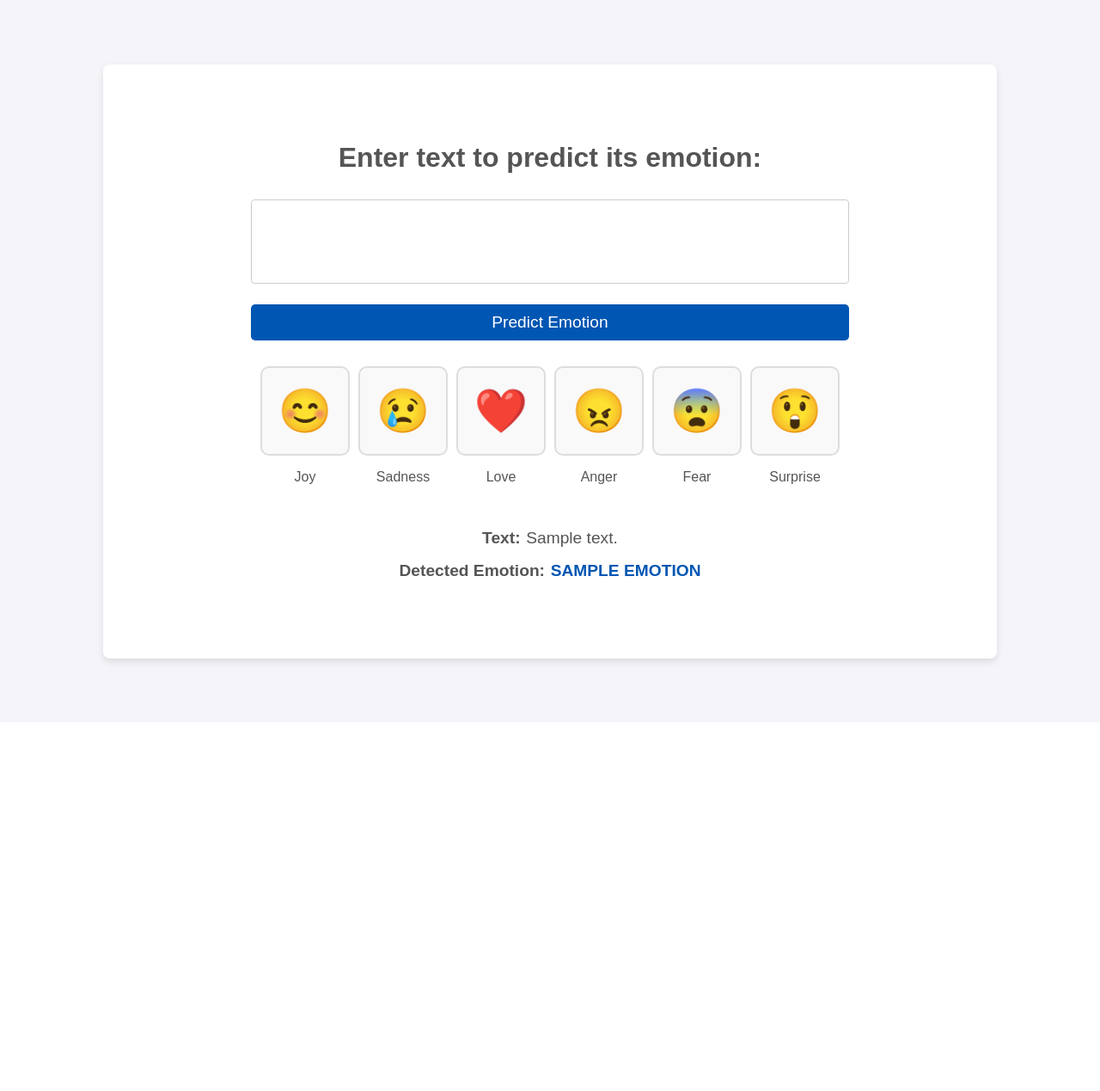
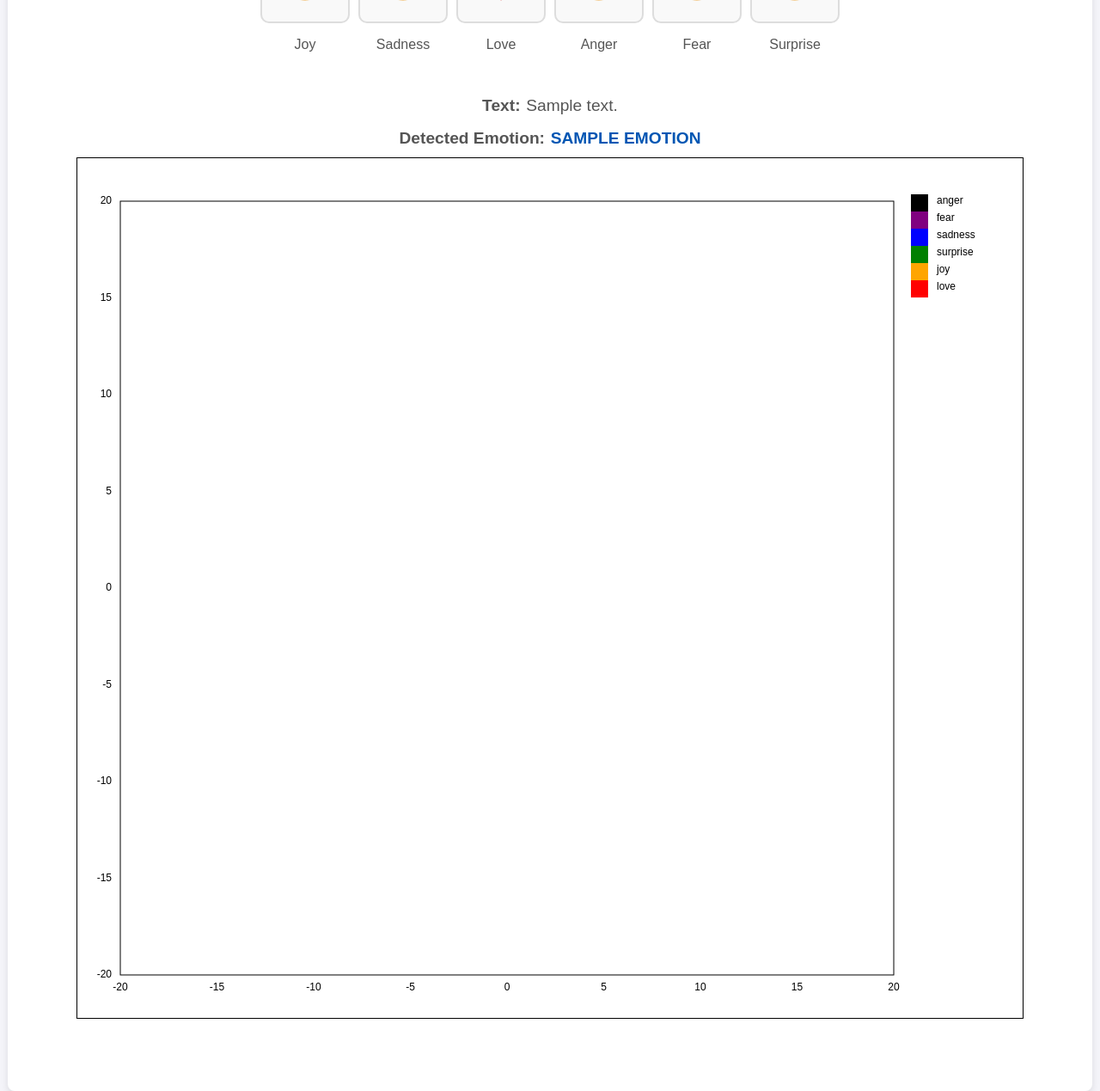
Before and after one commit to ArinaLazarenko/emotions_detection, a Flask app: template webpage/templates/index.html in a window 1280 px wide. Shown: the whole page at 86% size. Before the commit the page ends 776 px from the top, so only its background shows below. Run offline with Flask 3, Linux system fonts and the light colour scheme; the template is opened without the code that fills it: most values are stand-ins (such as "Sample title", 1, 10 or a date in 2020).

Commit message:
dynamic plot added

```diff
--- a/webpage/app.py
+++ b/webpage/app.py
@@ -6,15 +6,18 @@ app = Flask(__name__)
 # Route to display the homepage
 @app.route('/')
 def index():
-    return render_template('index.html')
+    js_calls = m.visualize()
+    return render_template('index.html', js_calls=js_calls)
 
 # Route to handle text submission and prediction
 @app.route('/predict', methods=['POST'])
 def predict():
     text = request.form['text']
-    emotion = m.predict_emotion(text)
-    return render_template('index.html', text=text, emotion=emotion)
+    emotion = m.process_text(text)
+    js_calls = m.visualize()
+    return render_template('index.html', text=text, emotion=emotion, js_calls=js_calls)
 
 if __name__ == '__main__':
     m.load_model()
+    m.example_data()
     app.run(debug=True)
--- a/webpage/model.py
+++ b/webpage/model.py
@@ -1,15 +1,34 @@
+import json
+from sklearn.discriminant_analysis import StandardScaler
 import torch
 from transformers import AutoTokenizer, AutoModelForSequenceClassification
-from safetensors.torch import load_file
+import numpy as np
+from datasets import load_dataset
 
-tokenizer = None
-model = None
-emotion_labels = ['sadness', 'joy', 'love', 'anger', 'fear', 'surprise']
+# from transformers import BertTokenizer, BertModel
+from sklearn.decomposition import PCA
+
+_tokenizer = None
+_model = None
+_emotion_labels = ['sadness', 'joy', 'love', 'anger', 'fear', 'surprise']
+_label_to_color = {
+        'anger': 'black',
+        'fear': 'purple',
+        'sadness': 'blue',
+        'surprise': 'green',
+        'joy': 'orange',
+        'love': 'red'
+    }
+_embeddings = []
+_colors = []
+_texts = []
 
 def prepare_model():
     try:
         tokenizer = AutoTokenizer.from_pretrained('bhadresh-savani/roberta-base-emotion')
         model = AutoModelForSequenceClassification.from_pretrained('bhadresh-savani/roberta-base-emotion')
+
+        model.config.output_hidden_states = True
 
         return tokenizer, model
     except Exception as e:
@@ -18,21 +37,93 @@ def prepare_model():
 
 
 def load_model():
-    global tokenizer, model
-    tokenizer, model = prepare_model()
-
+    global _tokenizer, _model
+    _tokenizer, _model = prepare_model()
 
 # Define the prediction function
 def predict_emotion(text):
 
-    if tokenizer is None or model is None:
-        print("Failed to load the model.")
-        exit(1)
+    try:
+        inputs = _tokenizer(
+            text,
+            return_tensors="pt",
+            truncation=True,
+            padding=True,
+            max_length=512
+        )
 
-    inputs = tokenizer(text, return_tensors='pt')
-    # Perform inference
-    with torch.no_grad():
-        outputs = model(**inputs)
+        _model.eval()
 
-    predicted_class = torch.argmax(outputs.logits, dim=1).item()
-    return emotion_labels[predicted_class]
+        with torch.no_grad():
+            outputs = _model(**inputs)
+            logits = outputs.logits
+
+        probabilities = torch.softmax(logits, dim=1).squeeze().tolist()
+
+        predicted_class_idx = np.argmax(probabilities)
+
+        predicted_emotion = _emotion_labels[predicted_class_idx]
+
+        return predicted_emotion
+    except Exception as e:
+        print(f"Error during classification: {e}")
+        return None
+
+def example_data():
+    # texts = [
+    #     "I love you",
+    #     "I hate you",
+    #     "I am so sad",
+    #     "I am so happy",
+    #     "I am so scared",
+    #     "I am so surprised"
+    # ]
+    dataset = load_dataset('emotion', split='test')
+    texts = dataset['text']
+
+    for text in texts:
+        process_text(text, isExample=True)
+
+
+def process_text(text, isExample=False):
+    predicted_emotion = predict_emotion(text)
+    add_embeddings(text)
+    add_color(predicted_emotion)
+    _texts.append((text, isExample))
+    return predicted_emotion
+
+
+def get_bert_embedding(text):
+    inputs = _tokenizer(text, return_tensors='pt', truncation=True, padding=True, max_length=128)
+    outputs = _model(**inputs)
+    hidden_states = outputs.hidden_states
+    cls_embedding = hidden_states[-1][:, 0, :]
+    return cls_embedding.detach().numpy()
+
+def add_embeddings(text):
+    # global _embeddings
+    embeddings = get_bert_embedding(text)
+    _embeddings.append(embeddings)
+
+def add_color(emotion):
+    # global _labels
+    color = _label_to_color[emotion]
+    _colors.append(color)
+
+
+
+
+def pca():
+    pca = PCA(n_components=2)
+    pca_result = pca.fit_transform(np.vstack(_embeddings))
+    return pca_result
+
+def visualize():
+    pca_result = pca()
+
+    js_calls = "\n".join(
+        f'addPoint({x}, {y}, "{color}", {json.dumps(text)}, "{"triangle" if index == len(pca_result) - 1 and not isExample else "point"}");'
+        for index, ((x, y), color, (text, isExample)) in enumerate(zip(pca_result, _colors, _texts))
+    )
+
+    return js_calls
--- /dev/null
+++ b/webpage/static/plot.js
@@ -0,0 +1,137 @@
+const canvas = document.getElementById('plot');
+const ctx = canvas.getContext('2d');
+const tooltip = document.getElementById('tooltip');
+const points = [];
+const gridSize = 900; // Canvas width/height excluding margins
+const margin = 50; // Space for labels
+const axisMin = -20;
+const axisMax = 20;
+const unit = gridSize / (axisMax - axisMin); // Pixels per unit
+
+const _label_to_color = {
+    'anger': 'black',
+    'fear': 'purple',
+    'sadness': 'blue',
+    'surprise': 'green',
+    'joy': 'orange',
+    'love': 'red'
+};
+
+function drawPlot() {
+    ctx.clearRect(0, 0, canvas.width, canvas.height);
+
+    // Draw border
+    ctx.strokeStyle = '#000';
+    ctx.lineWidth = 1;
+    ctx.strokeRect(margin, margin, gridSize, gridSize);
+
+    // Draw labels outside the plot
+    ctx.fillStyle = '#000';
+    ctx.font = '12px Arial';
+    ctx.textAlign = 'center';
+    ctx.textBaseline = 'middle';
+
+    // X-axis labels
+    for (let i = axisMin; i <= axisMax; i += 5) {
+        const posX = margin + (i - axisMin) * unit;
+        ctx.fillText(i, posX, margin + gridSize + 15); // Below the plot
+    }
+
+    // Y-axis labels
+    ctx.textAlign = 'right';
+    for (let i = axisMin; i <= axisMax; i += 5) {
+        const posY = margin + gridSize - (i - axisMin) * unit;
+        ctx.fillText(i, margin - 10, posY); // Left of the plot
+    }
+
+    drawLegend();
+}
+
+
+function drawLegend() {
+    const legendX = margin + gridSize + 20; // X position for the legend
+    const legendY = margin; // Y position for the legend
+    const legendSpacing = 20; // Spacing between legend items
+
+    ctx.font = '12px Arial';
+    ctx.textAlign = 'left';
+    ctx.textBaseline = 'middle';
+
+    let yOffset = legendY;
+
+    for (const [label, color] of Object.entries(_label_to_color)) {
+        // Draw color box
+        ctx.fillStyle = color;
+        ctx.fillRect(legendX, yOffset - 8, 20, 20); // Small square for color
+
+        // Draw label text
+        ctx.fillStyle = '#000';
+        ctx.fillText(label, legendX + 30, yOffset);
+
+        yOffset += legendSpacing; // Move down for the next legend item
+    }
+}
+
+function addPoint(x, y, color, text, type) {
+    points.push({ x, y, color, text });
+    drawPoint(x, y, color, type); // Pass the index to distinguish the last point
+}
+
+function drawPoint(x, y, color, type) {
+    const canvasX = margin + (x - axisMin) * unit;
+    const canvasY = margin + gridSize - (y - axisMin) * unit;
+
+    if (type === 'triangle') {
+        // Draw triangle for the last point
+        const size = 15; // Size of the triangle
+        ctx.beginPath();
+        ctx.moveTo(canvasX, canvasY - size); // Top point of the triangle
+        ctx.lineTo(canvasX - size, canvasY + size); // Bottom-left point
+        ctx.lineTo(canvasX + size, canvasY + size); // Bottom-right point
+        ctx.closePath();
+
+        ctx.fillStyle = color;
+        ctx.fill();
+
+        // Add border around triangle
+        ctx.lineWidth = 5; // Set border width
+        ctx.strokeStyle = 'deeppink'; // Set border color (you can change it)
+        ctx.stroke();
+    } else {
+        // Draw circle for all other points
+        ctx.beginPath();
+        ctx.arc(canvasX, canvasY, 5, 0, 2 * Math.PI);
+        ctx.fillStyle = color;
+        ctx.fill();
+        ctx.closePath();
+    }
+}
+
+// Tooltip functionality when clicking on a point
+canvas.addEventListener('click', (event) => {
+    const rect = canvas.getBoundingClientRect();
+    const mouseX = event.clientX - rect.left;
+    const mouseY = event.clientY - rect.top;
+
+    for (const point of points) {
+        const canvasX = margin + (point.x - axisMin) * unit;
+        const canvasY = margin + gridSize - (point.y - axisMin) * unit;
+
+        const dx = mouseX - canvasX;
+        const dy = mouseY - canvasY;
+        const distance = Math.sqrt(dx * dx + dy * dy);
+
+        if (distance <= 8) { // Adjust for triangle size
+            tooltip.style.left = `${event.clientX + 10}px`;
+            tooltip.style.top = `${event.clientY + 10}px`;
+            tooltip.style.display = 'block';
+            tooltip.textContent = point.text;
+            return;
+        }
+    }
+
+    tooltip.style.display = 'none';
+});
+
+// Initialize plot
+drawPlot();
--- a/webpage/static/styles.css
+++ b/webpage/static/styles.css
@@ -41,7 +41,6 @@ button {
     cursor: pointer;
     margin-top: 20px;
     font-size: 1.2rem; /* Adjust font size here */
-    /* font-weight: bold; */
 }
 button:hover {
     background-color: #004494;
@@ -83,18 +82,31 @@ h1, h2 {
 
 /* result text */
 .result-label {
-    color: #555; /* Dark gray for labels */
+    color: #555;
     font-weight: bold;
     font-size: 1.2rem;
 }
 .result-value-text {
-    color: #555; /* Red color for the dynamic text */
+    color: #555;
     font-weight: normal;
     font-size: 1.2rem;
 }
 .result-value-emotion {
-    color: #0056b3; /* Red color for the dynamic text */
+    color: #0056b3;
     font-weight: bold;
     font-size: 1.2rem;
     text-transform: uppercase;
 }
+/* canvas */
+canvas {
+    border: 1px solid black;
+}
+#tooltip {
+    position: absolute;
+    display: none;
+    background-color: #fff;
+    border: 1px solid #ccc;
+    padding: 5px;
+    font-size: 14px;
+    z-index: 10;
+}
--- a/webpage/templates/index.html
+++ b/webpage/templates/index.html
@@ -57,8 +57,20 @@
         <script>
             let detectedEmotion = "{{ emotion if emotion else '' }}";
         </script>
+
+        <div>
+            <canvas id="plot" width="1100" height="1000"></canvas>
+            <div id="tooltip"></div>
+            <script src="{{ url_for('static', filename='plot.js') }}"></script>
+            <script>
+                {% autoescape false %}
+                {{ js_calls }}
+                {% endautoescape %}
+            </script>
+        </div>
+
+
     </div>
-
     <script src="{{ url_for('static', filename='script.js') }}"></script>
 
 </body>
```
